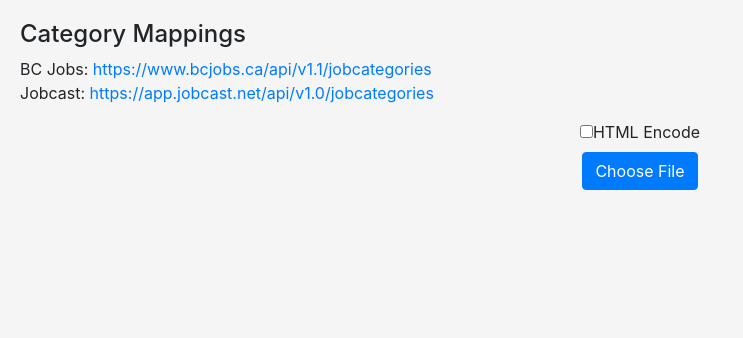
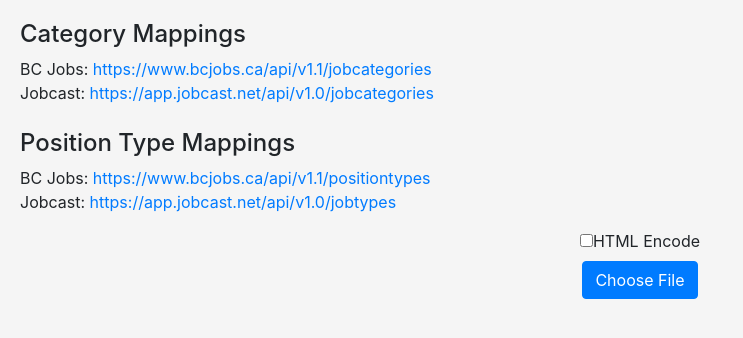
Before and after one commit to jobcast/json-reader, a plain HTML site: page index.html in a window 1280 px wide. Shown: the whole page, without its empty margins (0-743 px from the left). Drawn offline with nearby package versions, Linux system fonts and the light colour scheme.

Commit message:
Add position type mapping links

```diff
--- a/index.html
+++ b/index.html
@@ -27,6 +27,11 @@
   <h4>Category Mappings</h4>
   <div>BC Jobs: <a href="https://www.bcjobs.ca/api/v1.1/jobcategories">https://www.bcjobs.ca/api/v1.1/jobcategories</a></div>
   <div>Jobcast: <a href="https://app.jobcast.net/api/v1.0/jobcategories">https://app.jobcast.net/api/v1.0/jobcategories</a></div>
+  <br />
+  <h4>Position Type Mappings</h4>
+  <div>BC Jobs: <a href="https://www.bcjobs.ca/api/v1.1/positiontypes">https://www.bcjobs.ca/api/v1.1/positiontypes</a></div>
+  <div>Jobcast: <a href="https://app.jobcast.net/api/v1.0/jobtypes">https://app.jobcast.net/api/v1.0/jobtypes</a></div>
+
   <div id="container"></div>
 
   <script id="uploader" type="text/html">
```
